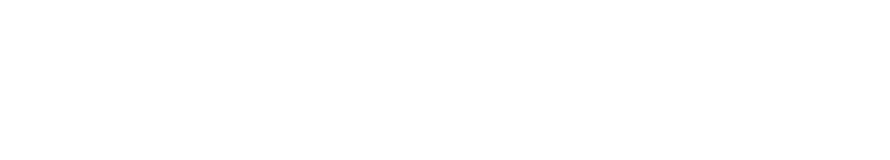
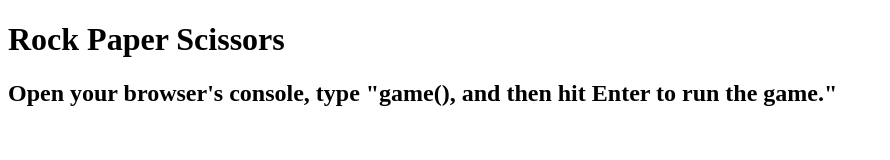
Before and after one commit to branden-eyk/odin_rock_paper_scissors, a plain HTML site: page index.html in a window 1280 px wide. Shown: the whole page, without its empty margins (0-890 px from the left). Drawn offline with Linux system fonts and the light colour scheme.

Commit message:
Add very basic instructions to index.html

```diff
--- a/index.html
+++ b/index.html
@@ -8,6 +8,7 @@
     <script src="./script.js"></script>
 </head>
 <body>
-
+    <h1>Rock Paper Scissors</h1>
+    <h2>Open your browser's console, type "game(), and then hit Enter to run the game." </h2>
 </body>
 </html>
```
